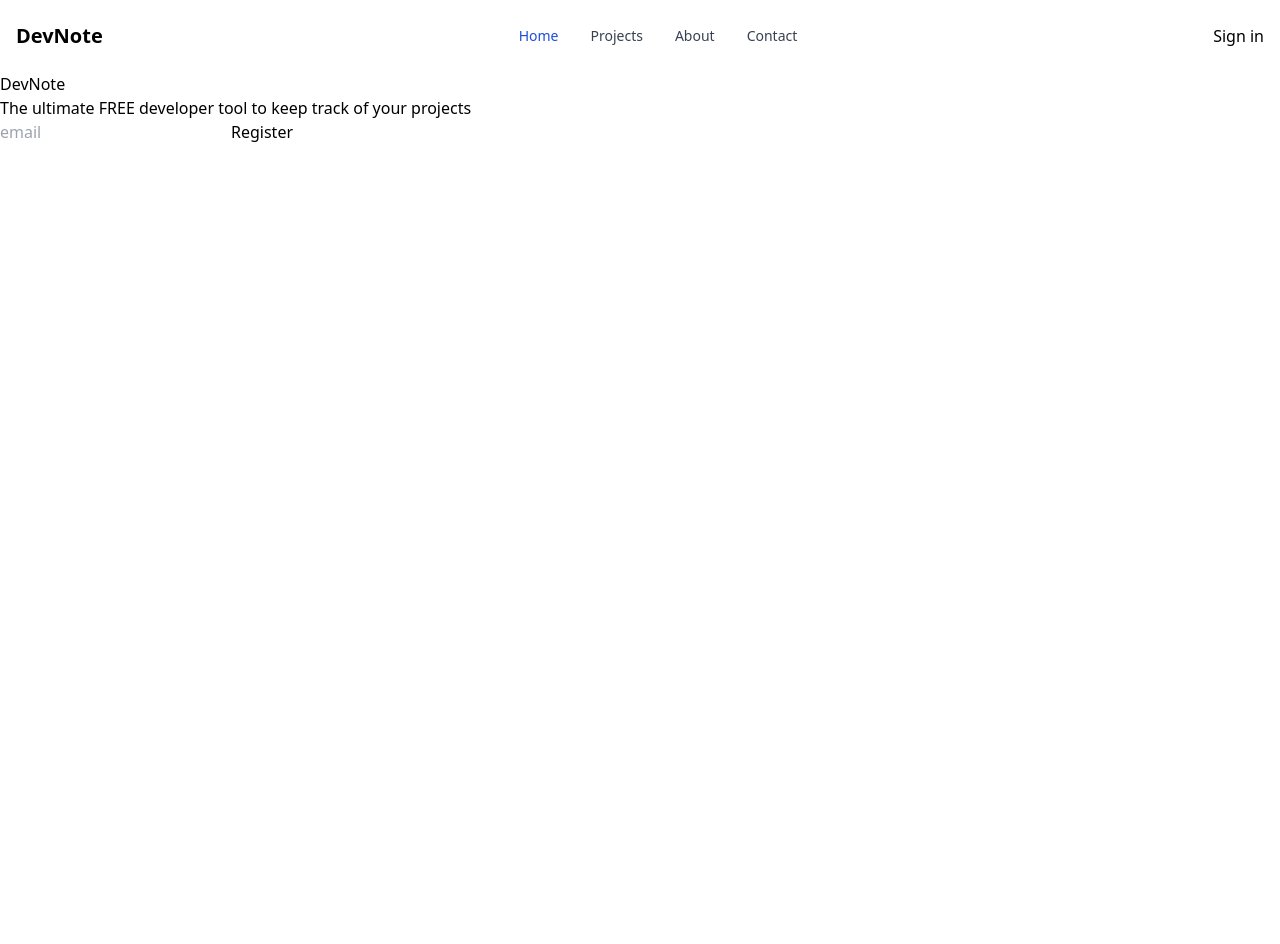
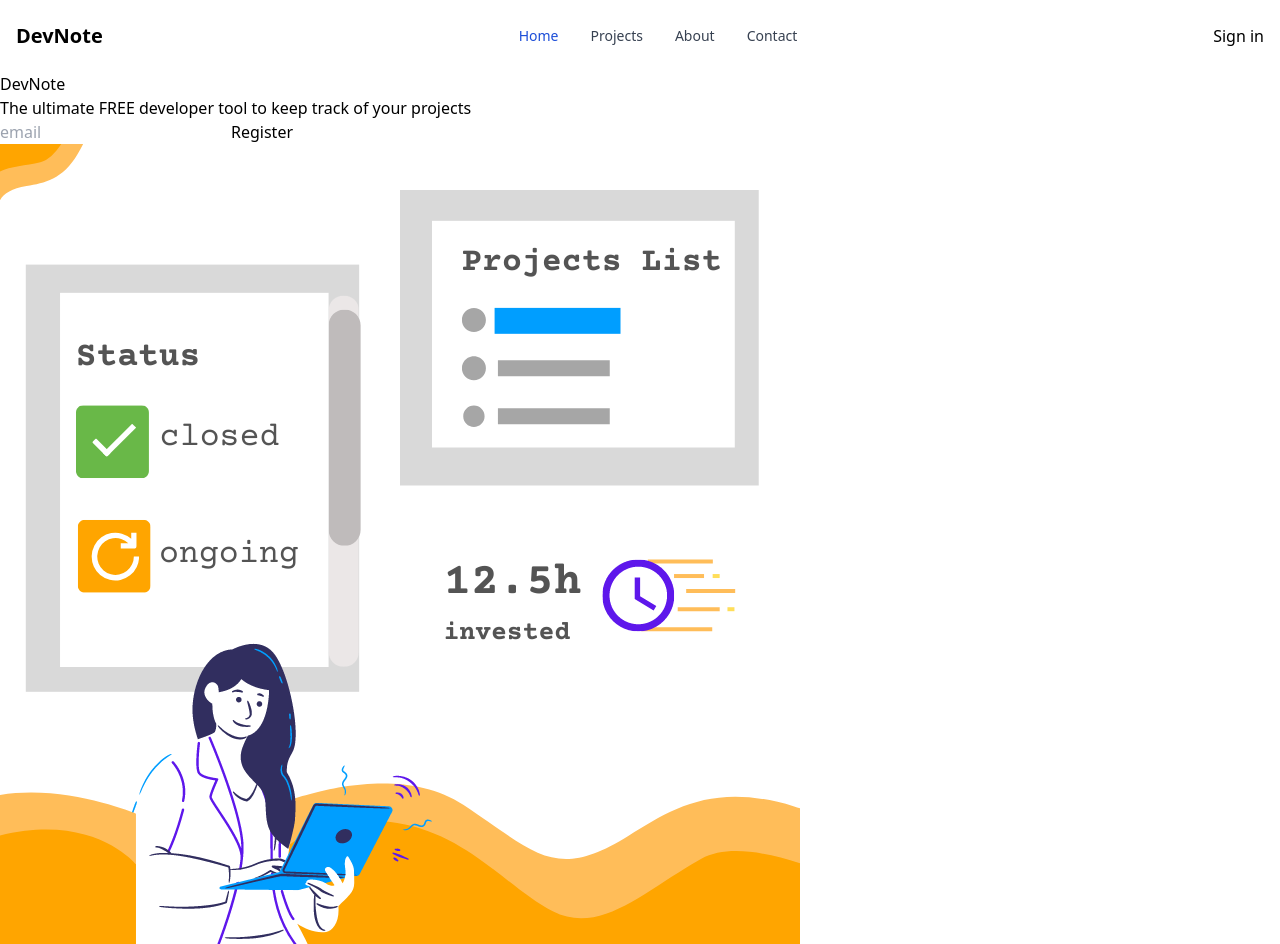
Before and after one commit to edukaki/devlist, a React (Create React App) app: page / in a window 1280 px wide. Before the commit the page ends 872 px from the top, so only its background shows below. Built offline with nearby package versions, Linux system fonts and the light colour scheme; no server answers.

Commit message:
feat(home): import and add hero image

```diff
--- a/src/pages/Home/index.jsx
+++ b/src/pages/Home/index.jsx
@@ -1,4 +1,5 @@
 import React from 'react'
+import heroImageHome from '../../img/home/hero-img.png'
 
 const Home = () => {
     return (
@@ -9,6 +10,10 @@ const Home = () => {
                 <input type="email" placeholder="email"></input>
                 <button type="button">Register</button>
             </div>
+
+            <div>
+                <img src={heroImageHome} alt="decorative Devnote features"/>
+            </div>
         </main>
     )
 }
```
